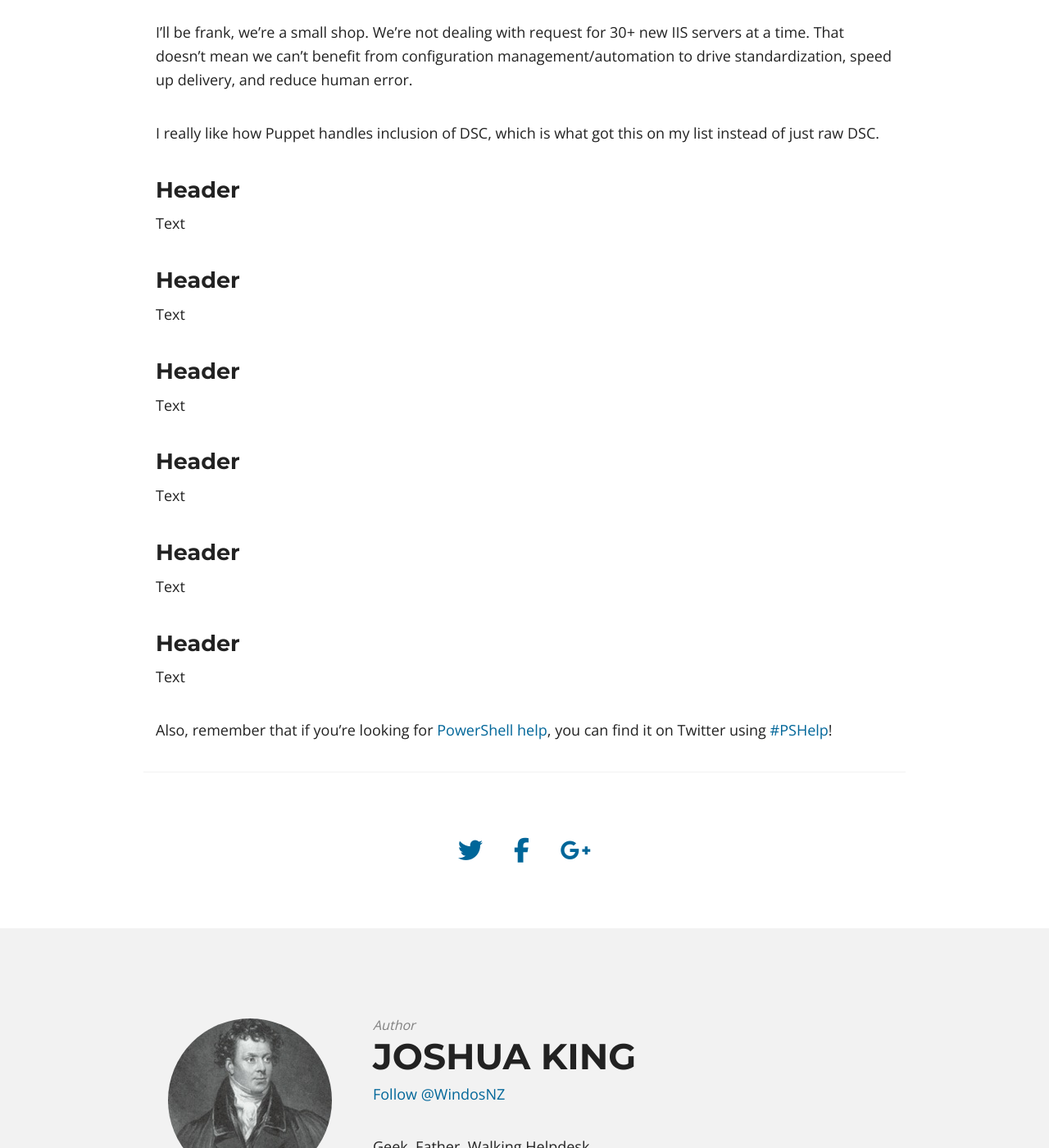
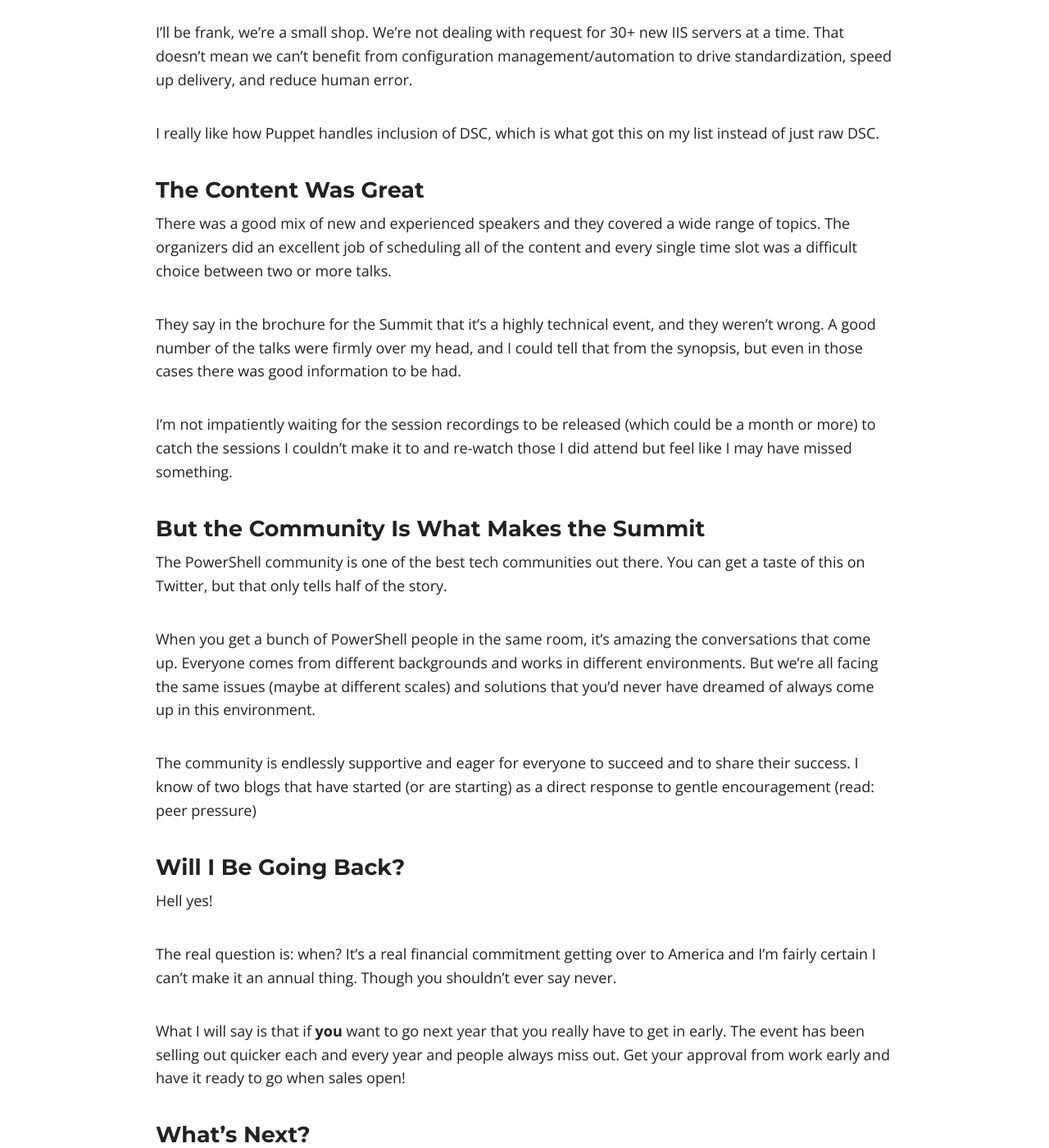
Before and after one commit to Windos/windos.github.io, a Jekyll site: the page built from _posts/2018-04-17-summit2018-hindsight.md, in a window 1280 px wide and 1400 px high, scrolled down 2076 px. Shown: the whole window at 82% size. Built offline with Jekyll 4.4.1, drawn with Linux system fonts in a browser that asks for light colours; nearby versions of some CDN libraries; some web fonts are replaced; our own code applies the rules of GitHub Pages for plain Markdown files; comment, search, counter and statistics services are not loaded; some of the changed text lies outside the part shown.

Commit message:
Post done

```diff
--- a/_posts/2018-04-17-summit2018-hindsight.md
+++ b/_posts/2018-04-17-summit2018-hindsight.md
@@ -19,7 +19,7 @@
 
 Here’s hoping I picked the right time!
 
-### Main Takeaways
+### My Main Takeaways
 
 I came home from the Summit with three main things I’m going to be following up
 on right away. You’ll probably be seeing blog posts on these topics as I work my
@@ -73,29 +73,74 @@
 I really like how Puppet handles inclusion of DSC, which is what got this on my
 list instead of just raw DSC.
 
-### Header
+### The Content Was Great
 
-Text
+There was a good mix of new and experienced speakers and they covered a wide
+range of topics. The organizers did an excellent job of scheduling all of the
+content and every single time slot was a difficult choice between two or more
+talks.
 
-### Header
+They say in the brochure for the Summit that it’s a highly technical event, and
+they weren’t wrong. A good number of the talks were firmly over my head, and I
+could tell that from the synopsis, but even in those cases there was good
+information to be had.
 
-Text
+I’m not impatiently waiting for the session recordings to be released (which
+could be a month or more) to catch the sessions I couldn’t make it to and
+re-watch those I did attend but feel like I may have missed something.
 
-### Header
+### But the Community Is What Makes the Summit
 
-Text
+The PowerShell community is one of the best tech communities out there. You can
+get a taste of this on Twitter, but that only tells half of the story.
 
-### Header
+When you get a bunch of PowerShell people in the same room, it’s amazing the
+conversations that come up. Everyone comes from different backgrounds and works
+in different environments. But we’re all facing the same issues (maybe at
+different scales) and solutions that you’d never have dreamed of always come up
+in this environment.
 
-Text
+The community is endlessly supportive and eager for everyone to succeed and to
+share their success. I know of two blogs that have started (or are starting) as
+a direct response to gentle encouragement (read: peer pressure)
 
-### Header
+### Will I Be Going Back?
 
-Text
+Hell yes!
 
-### Header
+The real question is: when? It’s a real financial commitment getting over to
+America and I’m fairly certain I can’t make it an annual thing. Though you
+shouldn’t ever say never.
 
-Text
+What I will say is that if **you** want to go next year that you really have to
+get in early. The event has been selling out quicker each and every year and
+people always miss out. Get your approval from work early and have it ready to
+go when sales open!
+
+### What’s Next?
+
+I’m finally able to stream on YouTube again! I don’t think I’ll be doing on of
+those for another couple of days as I really should make sure I’m over the whole
+jetlag thing before I start getting up at 3 AM to do this streaming business.
+
+You’ll also catch me (virtually) speaking at a couple of PowerShell user groups
+through the year. Keep an eye on [my Twitter](https://twitter.com/WindosNZ) as
+I’ll be advertising these as they’re locked down.
+
+Other than blog posts, which I hope to ramp up to two per week, the next thing
+you’ll see come from me is video recording of what would my Community Lightning
+Demo on BurntToast. Should be a quick 5 to 10 minute video, and I’m really
+looking forward to doing it!
+
+A little further down the track I’ll be working on something with [Adam
+Murray](https://twitter.com/muzzar78). I won’t tell you what yet… but, as
+always, keep an eye on Twitter.
+
+### The End
+
+And that’s officially the end up my \#PSHSummit coverage. Thanks for following
+along, I hope my ramblings did an ok job of giving you an idea of what the event
+is like.
 
 Also, remember that if you're looking for [PowerShell
 help](https://king.geek.nz/2018/03/20/pshelp-twitter/), you can find it on
```
